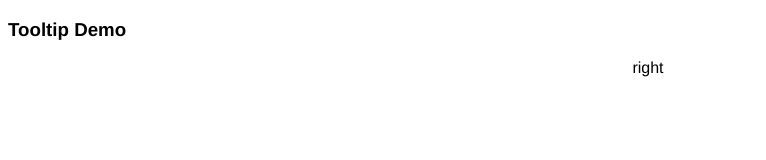
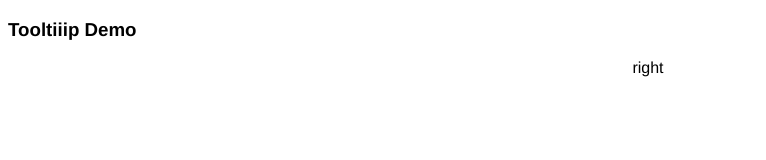
Before and after one commit to shahmargi12/workflow-testing-1, a React (Vite) app: page / in a window 1280 px wide. Shown: the top 160 px of the page, without its empty margins (0-766 px from the left). Built offline with nearby package versions, Linux system fonts and the light colour scheme.

Commit message:
fix: yml file update

```diff
--- a/src/App.tsx
+++ b/src/App.tsx
@@ -4,7 +4,7 @@ import { tooltip } from './App.helper';
 function App() {
     return (
         <>
-            <h3>Tooltip Demo</h3>
+            <h3>Tooltiiip Demo</h3>
             <div className="container">
                 {tooltip.map((tlp, index) => (
                     <Tooltip
```
